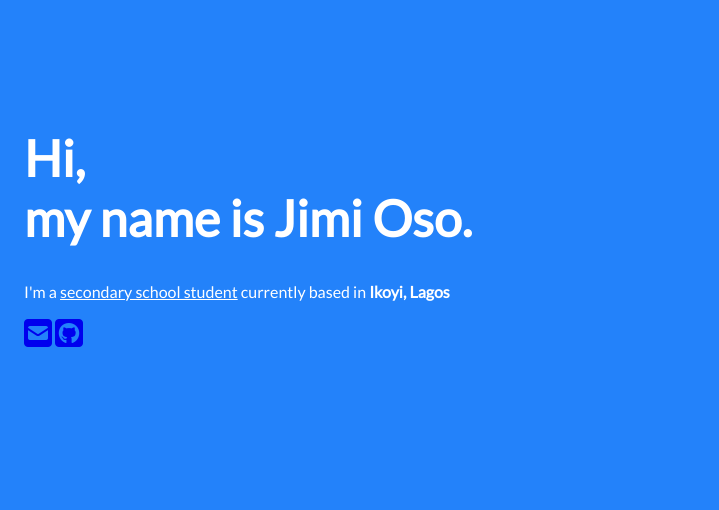
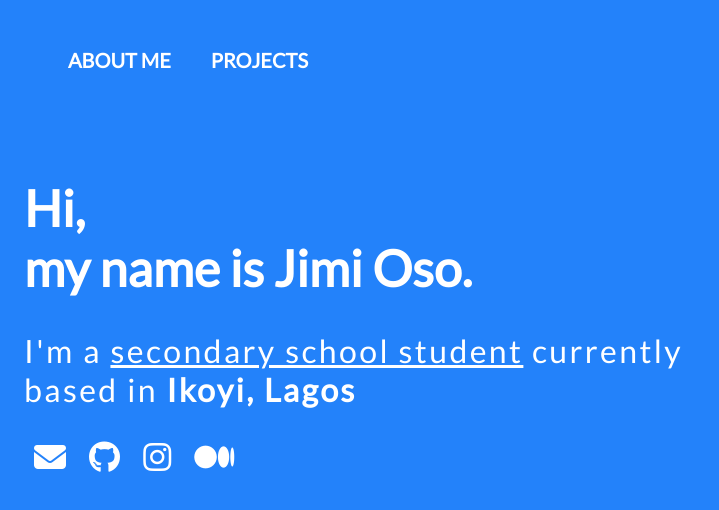
Before and after one commit to jimioso/Website, a plain HTML site: page index.html in a window 1280 px wide. Shown: the whole page, without its empty margins (0-719 px from the left). Drawn offline with Linux system fonts and the light colour scheme.

Commit message:
fix icon problems

```diff
--- a/index.css
+++ b/index.css
@@ -14,7 +14,7 @@
 div{
   display: block;
   margin-left:1em;
-  margin-top:8em;
+  margin-top:1em;
   color: white;
 }
 
@@ -28,7 +28,8 @@ div{
 }
 
 p{
-  font-size: 1rem;
+  font-size: 2rem;
+  letter-spacing:0.15rem;
 text-align: left;
 
 }
@@ -43,6 +44,7 @@ a{
 a:hover{
   color: white;
 }
+
 .navigation {
   height: 6rem;
   width: 100%;
@@ -54,4 +56,47 @@ ul{
 }
 .icons i{
   font-size:2rem;
+  margin-left:10px;
+  margin-right: 10px;
+  color: white;
 }
+.navigation{
+  height:6rem;
+  width: 100%;
+
+}
+.navigation ul  li{
+float: left;
+margin: 0;
+position:relative;
+}
+nav{
+  display: block;
+
+
+}
+.navigation ul{
+  list-style: none;
+
+}
+
+.navigation ul li a{
+  margin-left: 1.25rem;
+  margin-right: 1.25rem;
+}
+
+.navigation a{
+  display: inline-block;
+  font-size: 20px;
+  text-transform: uppercase;
+  font-weight: 600;
+
+
+}
+.navigation a:link{
+  color:#ffffff;
+}
+.navigation-link a:hover{
+  text-decoration: underline;
+
+}
--- a/index.html
+++ b/index.html
@@ -1,26 +1,43 @@
 <!DOCTYPE html>
 <link href="https://fonts.googleapis.com/css?family=Lato&display=swap" rel="stylesheet">
-<html class="black-background">
+<html class="black-background font">
 
 
 
 
 <head>
+  <meta name="twitter:" content="">
   <title>Jimi Oso</title>
   <link rel="stylesheet" href="./index.css"/>
   <base href="https://www.jimioso.com" target="_blank">
   <script src="https://use.fontawesome.com/7fbd759b42.js"></script>
+   <script async src="https://www.googletagmanager.com/gtag/js?id=UA-105301496-1"></script>
 </head>
+<body>
+  <nav class="navigation">
+    <ul class="navigation-list">
+      <li class="navigation-item" align-left>
+        <a class="navigation-link" href="https://www.jimioso.com/aboutme/">About me</a>
+      </li>
+      <li class="navigation-item" align-left>
+        <a class="navigation-link" href="https://www.jimioso.com/projects/">Projects</a>
+      </li>
+     </ul>
+  </nav>
   <div class="font">
     <h1>
       Hi, <br>my name is Jimi Oso.
     </h1>
     <p class="blue-text">
-    I'm a <u>secondary school student</u> currently based in <strong>Ikoyi, Lagos </strong>
+      I'm a <u>secondary school student</u> currently <br>based in <strong>Ikoyi, Lagos </strong>
     </p>
 
-     <a href="https://mail.google.com/mail/" target="_blank" class="icons"><i class="fas fa-envelope-square"></i></a>
-     <a href="https://github.com/jimioso" target="_blank"class="icons"><i class="fa fa-github-square" aria-hidden="true"></i></a>
+       <a href="mailto:jimixoso@gmail.com" class="icons"><i class="fa fa-envelope" aria-hidden="true"></i></a>
+       <a href="https://github.com/jimioso" target="_blank"class="icons"><i class="fa fa-github" aria-hidden="true"></i></a>
+       <a href="https://github.com/jimioso" target="_blank"class="icons"><i class="fa fa-instagram" aria-hidden="true"></i></a>
+       <a href="https://github.com/jimioso" target="_blank"class="icons"><i class="fa fa-medium"></i></a>
+
 
   </div>
+</body>
 </html>
```
Lines whose indentation alone changed are shown as unchanged.
